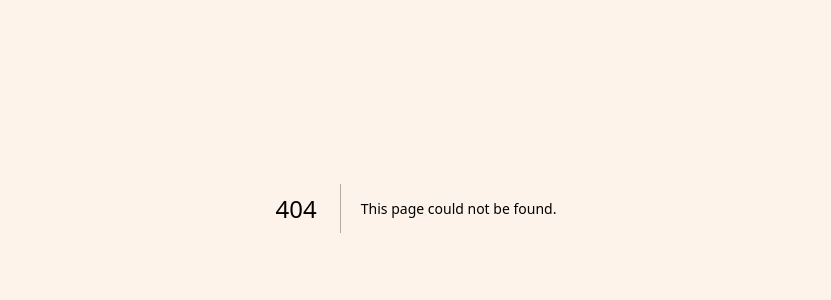
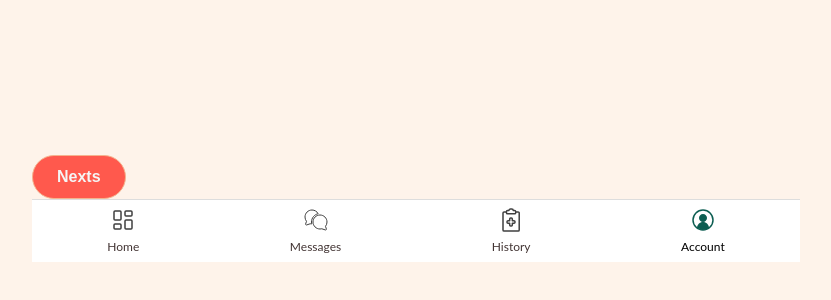
Before and after one commit to wjdittmar/textCare, a Next.js app in the folder front/textcare/: page /account in a window 1280 px wide. Before the commit this address had no page. Shown: the part 192-492 px from the top of the page, without its empty margins (224-1055 px from the left). Built offline with nearby package versions, Linux system fonts and the light colour scheme; no server answers.

Commit message:
add bottom navigation

```diff
--- /dev/null
+++ b/front/textcare/src/app/(dashboard)/account/page.tsx
@@ -0,0 +1,37 @@
+"use client";
+
+import { Button } from "@/app/components/Button";
+import { baseApiUrl } from "@/lib/apiConfig";
+import { apiClient } from "@/lib/api";
+
+export default function AccountPage() {
+  const endpoint = `${baseApiUrl}/v1/users/me/`;
+
+  const handleNextClick = async () => {
+    try {
+      /* const resp = await fetch("http://localhost/api/v1/users/me");
+       * console.log(resp); */
+      const response = await apiClient("http://localhost/api/v1/users/me", {
+        method: "GET",
+      });
+
+      if (!response.ok) {
+        const errorData = await response.json();
+        throw new Error(errorData.error || "Failed to update PCP.");
+      }
+    } catch (err: any) {
+      console.error(err);
+      //setError(err.message || "An unexpected error occurred.");
+    }
+  };
+
+  return (
+    <Button
+      onClick={handleNextClick}
+      variant="secondary"
+      style={{ marginTop: "auto" }}
+    >
+      Nexts
+    </Button>
+  );
+}
--- /dev/null
+++ b/front/textcare/src/app/(dashboard)/history/page.tsx
@@ -0,0 +1,5 @@
+"use client";
+
+export default function HistoryPage() {
+  return <div> HistoryPage </div>;
+}
--- /dev/null
+++ b/front/textcare/src/app/(dashboard)/home/page.tsx
@@ -0,0 +1,5 @@
+"use client";
+
+export default function HomePage() {
+  return <div> HomePage </div>;
+}
--- /dev/null
+++ b/front/textcare/src/app/(dashboard)/layout.tsx
@@ -0,0 +1,54 @@
+"use client";
+
+import React from "react";
+import { BottomNavigation, NavItem } from "@/app/components/BottomNavigation";
+import {
+  HomeIcon,
+  HistoryIcon,
+  MessagesIcon,
+  AccountIcon,
+} from "@/app/components/Icons";
+
+export default function DashboardLayout({
+  children,
+}: {
+  children: React.ReactNode;
+}) {
+  const styles = {
+    display: "flex",
+    width: "100%",
+    maxWidth: "768px",
+    flexDirection: "column",
+  };
+
+  const navItems: NavItem[] = [
+    {
+      label: "Home",
+      icon: (active) => <HomeIcon active={active} />,
+      href: "/home",
+    },
+    {
+      label: "Messages",
+      icon: (active) => <MessagesIcon active={active} />,
+      href: "/messages",
+    },
+    {
+      label: "History",
+      icon: (active) => <HistoryIcon active={active} />,
+      href: "/history",
+    },
+    {
+      label: "Account",
+      icon: (active) => <AccountIcon active={active} />,
+      href: "/account",
+    },
+  ];
+
+  // TODO: change this layout to use the same parent component as the onboarding layout
+  return (
+    <div style={styles}>
+      <div>{children}</div>
+      <BottomNavigation items={navItems} />
+    </div>
+  );
+}
--- /dev/null
+++ b/front/textcare/src/app/(dashboard)/messages/page.tsx
@@ -0,0 +1,5 @@
+"use client";
+
+export default function MessagesPage() {
+  return <div> MessagesPage </div>;
+}
--- /dev/null
+++ b/front/textcare/src/app/components/BottomNavigation.tsx
@@ -0,0 +1,61 @@
+"use client";
+
+import Link from "next/link";
+import { usePathname } from "next/navigation";
+import React from "react";
+
+export type NavItem = {
+  label: string;
+  icon: (active: boolean) => JSX.Element;
+  href: string;
+};
+
+type BottomNavProps = {
+  items: NavItem[];
+};
+
+const normalizePath = (path: string) => {
+  if (path !== "/" && path.endsWith("/")) {
+    return path.slice(0, -1);
+  }
+  return path;
+};
+
+export const BottomNavigation: React.FC<BottomNavProps> = ({ items }) => {
+  const pathname = usePathname();
+
+  return (
+    <nav
+      style={{
+        width: "100%",
+        display: "flex",
+        justifyContent: "space-around",
+        background: "#fff",
+        borderTop: "1px solid #ddd",
+        padding: "8px 0",
+      }}
+    >
+      {items.map((item) => {
+        const isActive = normalizePath(pathname) === item.href;
+        return (
+          <Link
+            key={item.href}
+            href={item.href}
+            style={{
+              display: "flex",
+              flexDirection: "column",
+              alignItems: "center",
+              textDecoration: "none",
+              color: isActive ? "#000" : "inherit",
+            }}
+          >
+            <div style={{ marginBottom: "4px" }}>{item.icon(isActive)}</div>
+            <div style={{ fontSize: "12px", textAlign: "center" }}>
+              {item.label}
+            </div>
+          </Link>
+        );
+      })}
+    </nav>
+  );
+};
--- /dev/null
+++ b/front/textcare/src/app/components/Icons.tsx
@@ -0,0 +1,104 @@
+import React from "react";
+
+const ACTIVE_COLOR = "#0d5e52";
+const DEFAULT_COLOR = "#3f3f3f";
+
+export const HomeIcon: React.FC<{ active?: boolean }> = ({ active }) => {
+  const strokeColor = active ? ACTIVE_COLOR : DEFAULT_COLOR;
+  return (
+    <svg width="24" height="24" viewBox="0 0 24 24" fill="none">
+      <path
+        d="M9 3H4C3.44772 3 3 3.44772 3 4V11C3 11.5523 3.44772 12 4 12H9C9.55228 12 10 11.5523 10 11V4C10 3.44772 9.55228 3 9 3Z"
+        stroke={strokeColor}
+        {...(active ? { fill: strokeColor } : {})}
+        strokeWidth="1.5"
+        strokeLinecap="round"
+        strokeLinejoin="round"
+      ></path>
+      <path
+        d="M20 3H15C14.4477 3 14 3.44772 14 4V7C14 7.55228 14.4477 8 15 8H20C20.5523 8 21 7.55228 21 7V4C21 3.44772 20.5523 3 20 3Z"
+        stroke={strokeColor}
+        {...(active ? { fill: strokeColor } : {})}
+        strokeWidth="1.5"
+        strokeLinecap="round"
+        strokeLinejoin="round"
+      ></path>
+      <path
+        d="M20 12H15C14.4477 12 14 12.4477 14 13V20C14 20.5523 14.4477 21 15 21H20C20.5523 21 21 20.5523 21 20V13C21 12.4477 20.5523 12 20 12Z"
+        stroke={strokeColor}
+        {...(active ? { fill: strokeColor } : {})}
+        strokeWidth="1.5"
+        strokeLinecap="round"
+        strokeLinejoin="round"
+      ></path>
+      <path
+        d="M9 16H4C3.44772 16 3 16.4477 3 17V20C3 20.5523 3.44772 21 4 21H9C9.55228 21 10 20.5523 10 20V17C10 16.4477 9.55228 16 9 16Z"
+        stroke={strokeColor}
+        {...(active ? { fill: strokeColor } : {})}
+        strokeWidth="1.5"
+        strokeLinecap="round"
+        strokeLinejoin="round"
+      ></path>
+    </svg>
+  );
+};
+
+export const MessagesIcon: React.FC<{ active?: boolean }> = ({ active }) => {
+  const strokeColor = active ? ACTIVE_COLOR : DEFAULT_COLOR;
+  return (
+    <svg width="24" height="24" viewBox="0 0 24 24" fill="none">
+      <path
+        d="M7.5 14C7.5 14.6413 7.57102 15.266 7.70561 15.8666C7.72009 15.9313 7.66984 15.9927 7.60371 15.989C7.12078 15.962 6.65091 15.8861 6.19899 15.7661L2.63925 16.9527C2.01384 17.1612 1.41885 16.5662 1.62732 15.9408L2.49816 13.3283C1.55984 12.1372 1 10.634 1 9C1 5.13401 4.13401 2 8 2C10.6242 2 12.9111 3.44398 14.1095 5.58071C14.142 5.63859 14.1085 5.71096 14.0439 5.72618C10.2924 6.60974 7.5 9.97877 7.5 14Z"
+        {...(active ? { fill: strokeColor } : {})}
+        {...(!active ? { stroke: strokeColor } : {})}
+      ></path>
+      <path
+        d="M9 14C9 17.866 12.134 21 16 21C16.6227 21 17.2264 20.9187 17.801 20.7661L21.3608 21.9527C21.9862 22.1612 22.5812 21.5662 22.3727 20.9408L21.5018 18.3283C22.4402 17.1372 23 15.634 23 14C23 10.134 19.866 7 16 7C12.134 7 9 10.134 9 14Z"
+        {...(active ? { fill: strokeColor } : {})}
+        {...(!active ? { stroke: strokeColor } : {})}
+      ></path>
+    </svg>
+  );
+};
+
+export const HistoryIcon: React.FC<{ active?: boolean }> = ({ active }) => {
+  const strokeColor = active ? ACTIVE_COLOR : DEFAULT_COLOR;
+  return (
+    <svg width="24" height="24" viewBox="0 0 24 24" fill="none">
+      <path
+        d="M7.47375 3.93041H5.1C4.49249 3.93041 4 4.4229 4 5.03042V21.9C4 22.5075 4.49249 23 5.1 23H19.1105C19.718 23 20.2105 22.5075 20.2105 21.9V5.03041C20.2105 4.4229 19.718 3.93041 19.1105 3.93041H16.705M14.2501 2.52131H15.605C16.2125 2.52131 16.705 3.01379 16.705 3.62131V4.71818C16.705 5.32569 16.2125 5.81818 15.605 5.81818H8.57376C7.96624 5.81818 7.47375 5.32569 7.47375 4.71818V3.62131C7.47375 3.01379 7.96624 2.52131 8.57375 2.52131H9.94127C9.94456 2.52131 9.94722 2.51865 9.94722 2.51536C9.94722 1.67845 10.6257 0.999997 11.4626 1L12.7288 1.00001C13.5657 1.00001 14.2441 1.67846 14.2441 2.51536C14.2441 2.51865 14.2468 2.52131 14.2501 2.52131ZM12.3333 9.99999C12.8856 9.99999 13.3333 10.4477 13.3333 11C13.3333 11.5555 13.3333 12.1111 13.3333 12.6667H15C15.5523 12.6667 16 13.1144 16 13.6667V14.3333C16 14.8856 15.5523 15.3333 15 15.3333C14.4444 15.3333 13.8889 15.3333 13.3333 15.3333V17C13.3333 17.5523 12.8856 18 12.3333 18H11.6667C11.1144 18 10.6667 17.5523 10.6667 17V15.3333C10.1111 15.3333 9.55556 15.3333 9 15.3333C8.44772 15.3333 8 14.8856 8 14.3333V13.6667C8 13.1144 8.44772 12.6667 9 12.6667L10.6667 12.6667C10.6667 12.1111 10.6667 11.5555 10.6667 11C10.6667 10.4477 11.1144 9.99999 11.6667 9.99999H12.3333Z"
+        {...(active ? { fill: strokeColor } : {})}
+        {...(!active ? { stroke: strokeColor } : {})}
+        strokeWidth="1.5"
+        strokeLinejoin="round"
+      ></path>
+    </svg>
+  );
+};
+
+export const AccountIcon: React.FC<{ active?: boolean }> = ({ active }) => {
+  const strokeColor = active ? ACTIVE_COLOR : DEFAULT_COLOR;
+  return (
+    <svg width="24" height="24" viewBox="0 0 24 24" fill="none">
+      <path
+        d="M18 20C18 18.4087 17.3679 16.8826 16.2426 15.7574C15.1174 14.6321 13.5913 14 12 14C10.4087 14 8.88258 14.6321 7.75736 15.7574C6.63214 16.8826 6 18.4087 6 20"
+        fill={strokeColor}
+      ></path>
+      <path
+        d="M12 14C14.2091 14 16 12.2091 16 10C16 7.79086 14.2091 6 12 6C9.79086 6 8 7.79086 8 10C8 12.2091 9.79086 14 12 14Z"
+        fill={strokeColor}
+      ></path>
+      <path
+        d="M6.5 20L11 18.5L17.5 19.5L16 21.5L11 22L6.5 20Z"
+        fill={strokeColor}
+      ></path>
+      <circle
+        cx="12"
+        cy="12"
+        r="10"
+        stroke={strokeColor}
+        strokeWidth="1.5"
+      ></circle>
+    </svg>
+  );
+};
```
